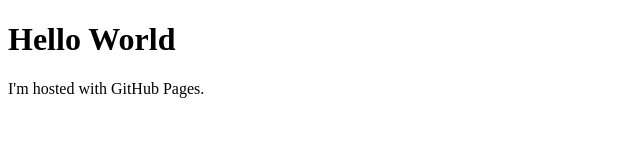
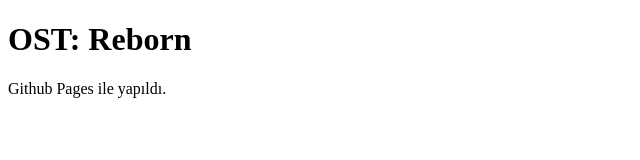
Before and after one commit to ost-reborn/ost-reborn.github.io, a plain HTML site: page index.html in a window 1280 px wide. Shown: the whole page, without its empty margins (0-640 px from the left). Drawn offline with Linux system fonts and the light colour scheme.

Commit message:
Update index.html

```diff
--- a/index.html
+++ b/index.html
@@ -1,7 +1,7 @@
 <!DOCTYPE html>
 <html>
 <body>
-<h1>Hello World</h1>
-<p>I'm hosted with GitHub Pages.</p>
+<h1>OST: Reborn</h1>
+<p>Github Pages ile yapıldı.</p>
 </body>
 </html>
```
